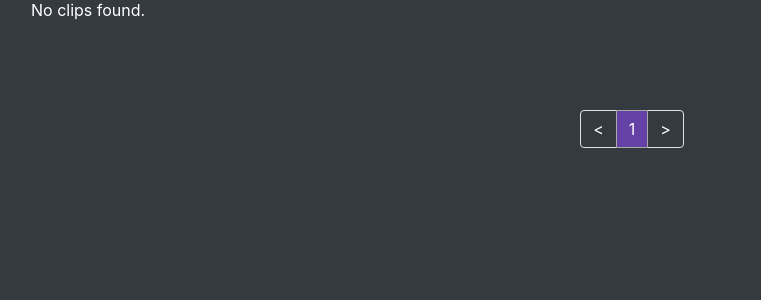
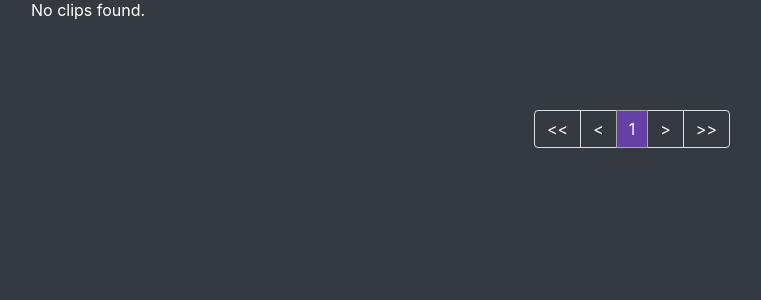
Before and after one commit to seriousm4x/twitch-clip-archive, a Django app: page /top/week/ in a window 1280 px wide. Shown: the part 262-562 px from the top of the page, without its empty margins (8-769 px from the left). Run offline with Django 3.2, Linux system fonts and the light colour scheme; tables that the repository leaves empty hold one stand-in row (values such as "Sample post"); some libraries are stand-ins or nearby versions.

Commit message:
fix pagination

```diff
--- a/clips/templates/clips/search.html
+++ b/clips/templates/clips/search.html
@@ -74,7 +74,7 @@
                 {% endif %}
                 <li class="page-item">
                     <a class="page-link text-white"
-                        href="{{ request.sort }}&page={{ page_obj.paginator.num_pages }}">&gt;&gt;</a>
+                        href="{{ query }}&page={{ page_obj.paginator.num_pages }}">&gt;&gt;</a>
                 </li>
             </ul>
         </nav>
--- a/clips/templates/clips/top-x.html
+++ b/clips/templates/clips/top-x.html
@@ -25,7 +25,9 @@
 
         <nav>
             <ul class="pagination m-5 justify-content-center">
-
+                <li class="page-item">
+                    <a class="page-link text-white" href="?page=1">&lt;&lt;</a>
+                </li>
                 {% if page_obj.has_previous %}
                 <li class="page-item">
                     <a class="page-link text-white" href="?page={{ page_obj.previous_page_number }}">&lt;</a>
@@ -35,7 +37,6 @@
                     <a class="page-link text-white" href="#">&lt;</a>
                 </li>
                 {% endif %}
-
                 {% for i in page_obj.paginator.page_range %}
                 {% if i <= page_obj.number|add:5 and i >= page_obj.number|add:-5 %}
                 {% if page_obj.number == i %}
@@ -49,17 +50,18 @@
                 {% endif %}
                 {% endif %}
                 {% endfor %}
-
                 {% if page_obj.has_next %}
                 <li class="page-item">
                     <a class="page-link text-white" href="?page={{ page_obj.next_page_number }}">&gt;</a>
-
                 </li>
                 {% else %}
                 <li class="page-item disabled">
                     <a class="page-link text-white" href="#">&gt;</a>
                 </li>
                 {% endif %}
+                <li class="page-item">
+                    <a class="page-link text-white" href="?page={{ page_obj.paginator.num_pages }}">&gt;&gt;</a>
+                </li>
             </ul>
         </nav>
     </div>
```
